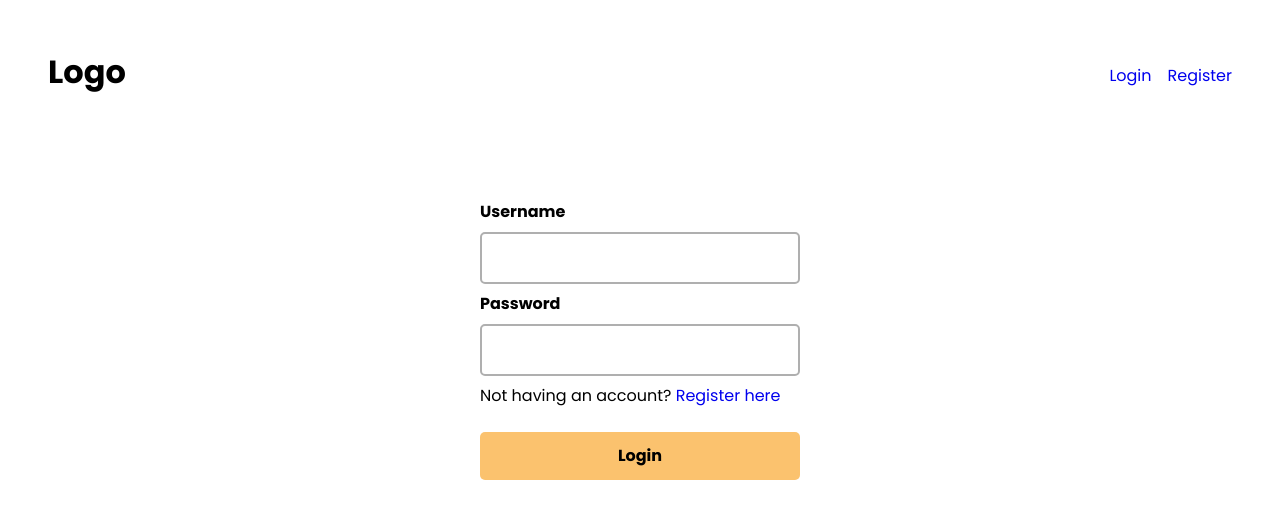
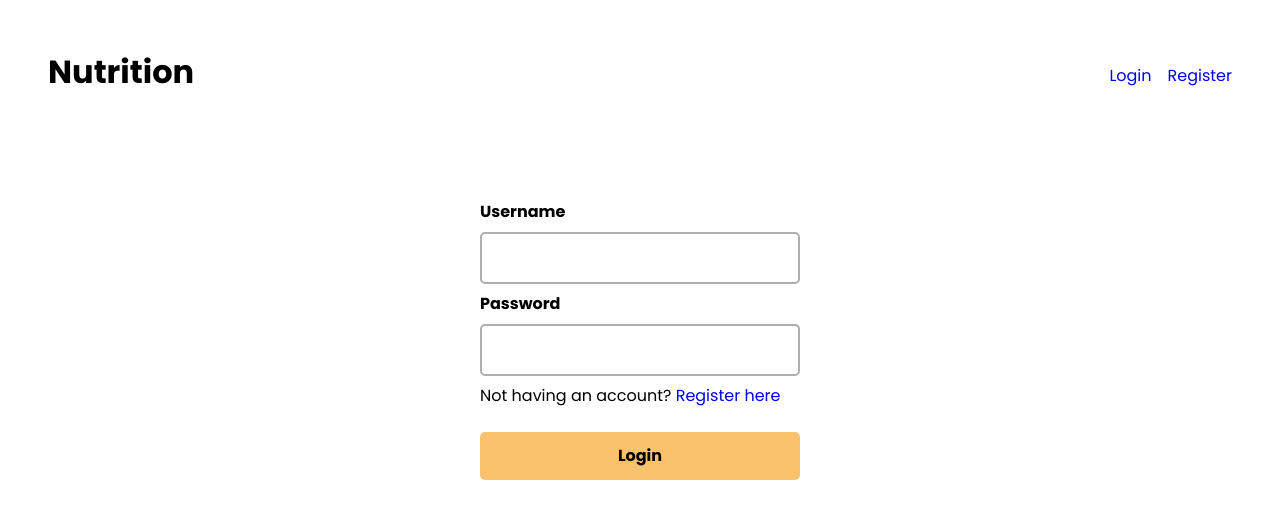
Before and after one commit to alejandrocoder22/nutritionApp, a React (Vite) app in the folder client/: page /login in a window 1280 px wide. Shown: the top 518 px of the page. Built offline with nearby package versions, Linux system fonts and the light colour scheme; no server answers.

Commit message:
Spanish translation

```diff
--- a/client/src/components/ui/IsLoggedNav.jsx
+++ b/client/src/components/ui/IsLoggedNav.jsx
@@ -9,7 +9,7 @@ const IsLoggedNav = ({ context }) => {
         <li className='nav__li'>Dashboard</li>
       </Link>
 
-      <li className='nav__li nav__logout' onClick={() => logOut(navigate, context.setUserState)}>Logout</li>
+      <li className='nav__li nav__logout' onClick={() => logOut(navigate, context.setUserState)}>Desconectarse</li>
       <li className='nav__li nav__current-user capitalize'> {context.userState.userName}</li>
     </ul>
   )
--- a/client/src/components/ui/Nav.jsx
+++ b/client/src/components/ui/Nav.jsx
@@ -10,7 +10,7 @@ const Nav = () => {
   return (
     <header className='header wrapper '>
       <Link to='/'>
-        <div className='header__logo'>Logo</div>
+        <div className='header__logo'>Nutrition</div>
       </Link>
       <nav className='header__nav'>
 
```
